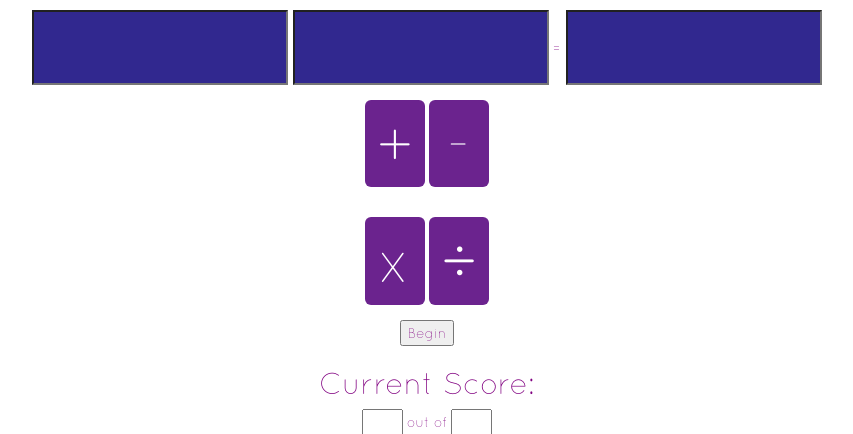
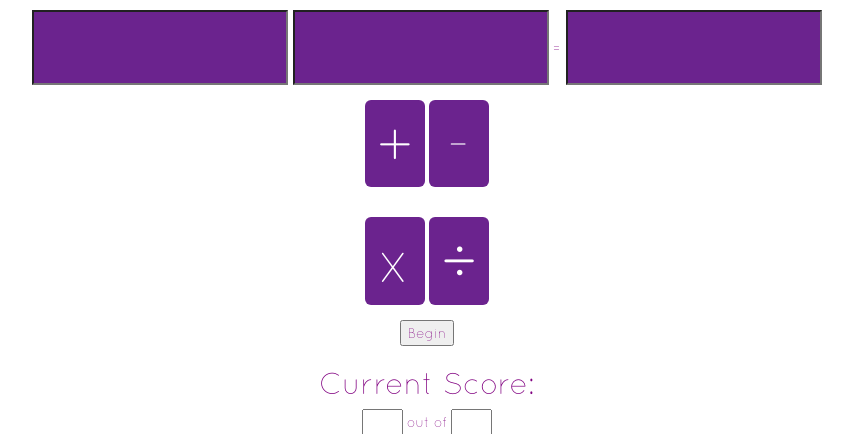
Before and after one commit to Ciaranimo/MathsMash, a PHP site: page /operator.html in a window 1280 px wide. Shown: the part 60-494 px from the top of the page, without its empty margins (213-1066 px from the left). Run offline with PHP 8.4, Linux system fonts and the light colour scheme; some libraries are stand-ins or nearby versions.

Commit message:
matching colours in css for operators.html

```diff
--- a/style.css
+++ b/style.css
@@ -70,7 +70,7 @@ footer{
 
 
 #firstnum{
-    background-color: #31288f;
+    background-color: #6B238E;
     width:20%;
     display:inline-block;
     color: #ffffff;
@@ -84,7 +84,7 @@ footer{
     display:inline-block;
 }
 #secondnum{
-    background-color: #31288f;
+    background-color: #6B238E;
     width:20%;
     display:inline-block;
     color: #ffffff;
@@ -92,7 +92,7 @@ footer{
 }
 
 #ans{
-    background-color: #31288f;
+    background-color: #6B238E;
     width:20%;
     display:inline-block;
     color: #ffffff;
```
